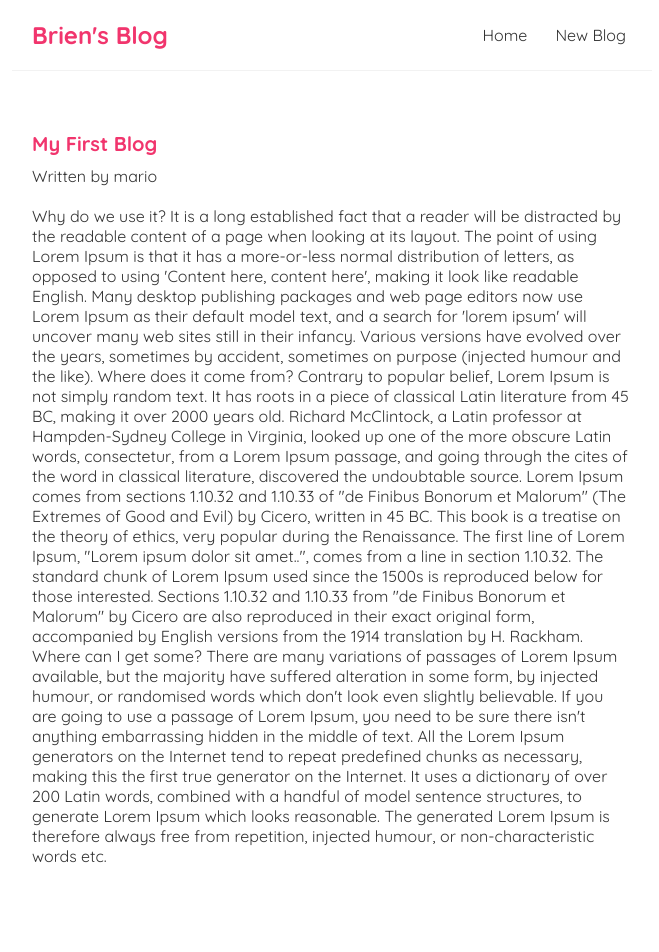
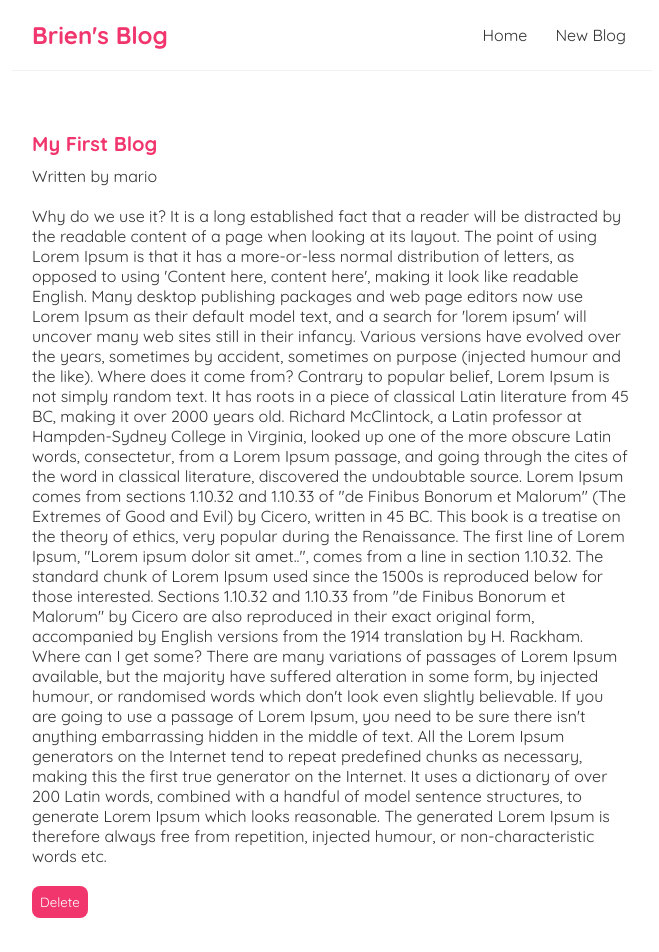
Before and after one commit to grogsden/brien-blog, a React (Create React App) app: page /blogs/1 in a window 1280 px wide. Shown: the top 952 px of the page, without its empty margins (308-967 px from the left). Built offline with nearby package versions, Linux system fonts and the light colour scheme; data requests are answered from the project's data file.

Commit message:
added delete blog button and route

```diff
--- a/data/db.json
+++ b/data/db.json
@@ -17,12 +17,6 @@
       "body": "bblooog",
       "author": "mario",
       "id": 3
-    },
-    {
-      "title": "bri",
-      "body": "sdfsdf",
-      "author": "mario",
-      "id": 4
     }
   ]
 }
--- a/src/BlogDetails.js
+++ b/src/BlogDetails.js
@@ -1,9 +1,18 @@
-import { useParams } from 'react-router-dom'
+import { useHistory, useParams } from 'react-router-dom'
 import useFetch from './useFetch';
 
 const BlogDetails = () => {
   const { id } = useParams()
   const { data: blog, error, isLoading } = useFetch('http://localhost:8000/blogs/'+ id)
+  const history = useHistory();
+
+  const handleClick= () => {
+    fetch('http://localhost:8000/blogs/' + blog.id, {
+      method: 'DELETE'
+    }).then(() => {
+      history.push('/')
+    })
+  }
 
   return (
     <div className="blog-details">
@@ -14,6 +23,7 @@
           <h2>{ blog.title }</h2>
           <p>Written by { blog.author }</p>
           <div>{ blog.body }</div>
+          <button onClick={handleClick}>Delete</button>
         </article>
       )}
     </div>
--- a/src/Create.js
+++ b/src/Create.js
@@ -1,10 +1,12 @@
 import { useState } from "react";
+import { useHistory } from 'react-router-dom';
 
 const Create = () => {
   const [title, setTitle] = useState('');
   const [body, setBody] = useState('');
   const [author, setAuthor] = useState('mario');
   const [isLoading, setIsLoading ] = useState(false)
+  const history = useHistory();
 
   const handleSubmit = (e) => {
     e.preventDefault();
@@ -19,6 +21,7 @@
     }).then(() => {
       console.log('new blog added')
       setIsLoading(false)
+      history.push('/');
     })
   }
 
```
